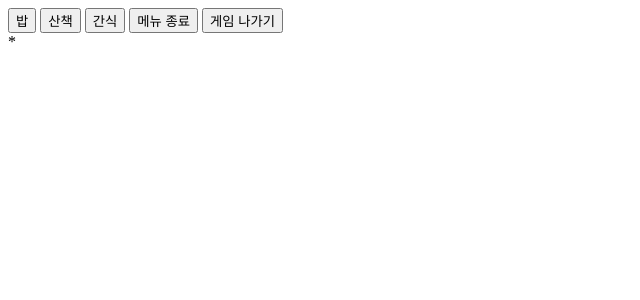
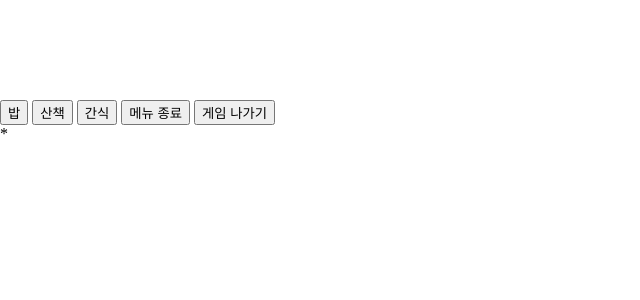
Before and after one commit to k391160334/web-frontend-practice, a Flask app: page /menu_table in a window 1280 px wide. Shown: the top 300 px of the page, without its empty margins (0-640 px from the left). Run offline with Flask 2, Linux system fonts and the light colour scheme.

Commit message:
menu_table.html

```diff
--- a/templates/menu_table.html
+++ b/templates/menu_table.html
@@ -3,6 +3,8 @@
   <head>
     <meta charset="utf-8">
     <title></title>
+    <Link rel="stylesheet" href="/static/css/style.css">
+    <link href="https://fonts.googleapis.com/css2?family=Gowun+Dodum&display=swap" rel="stylesheet">
   </head>
   <body>
     <form class="menu">
```
